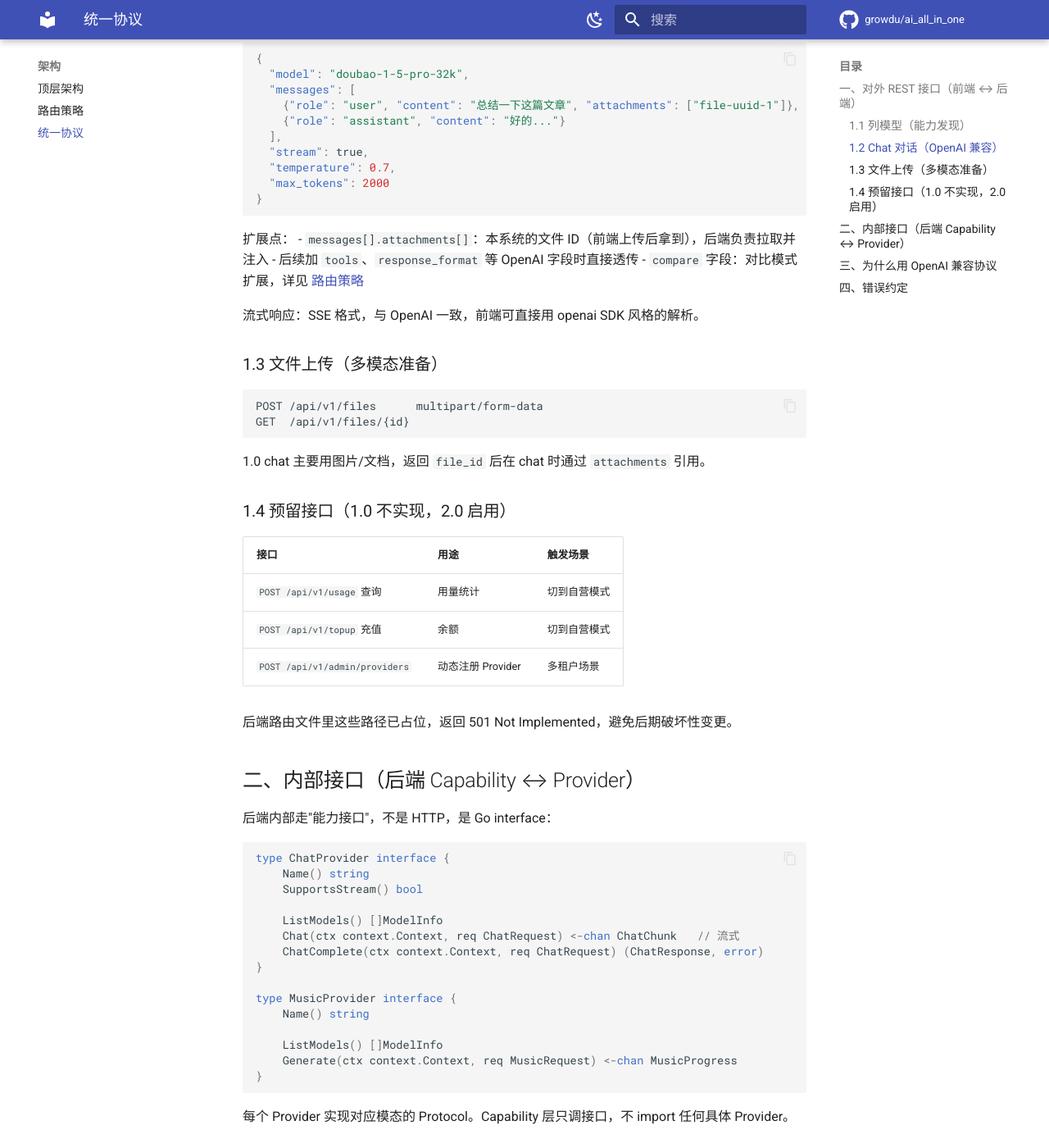
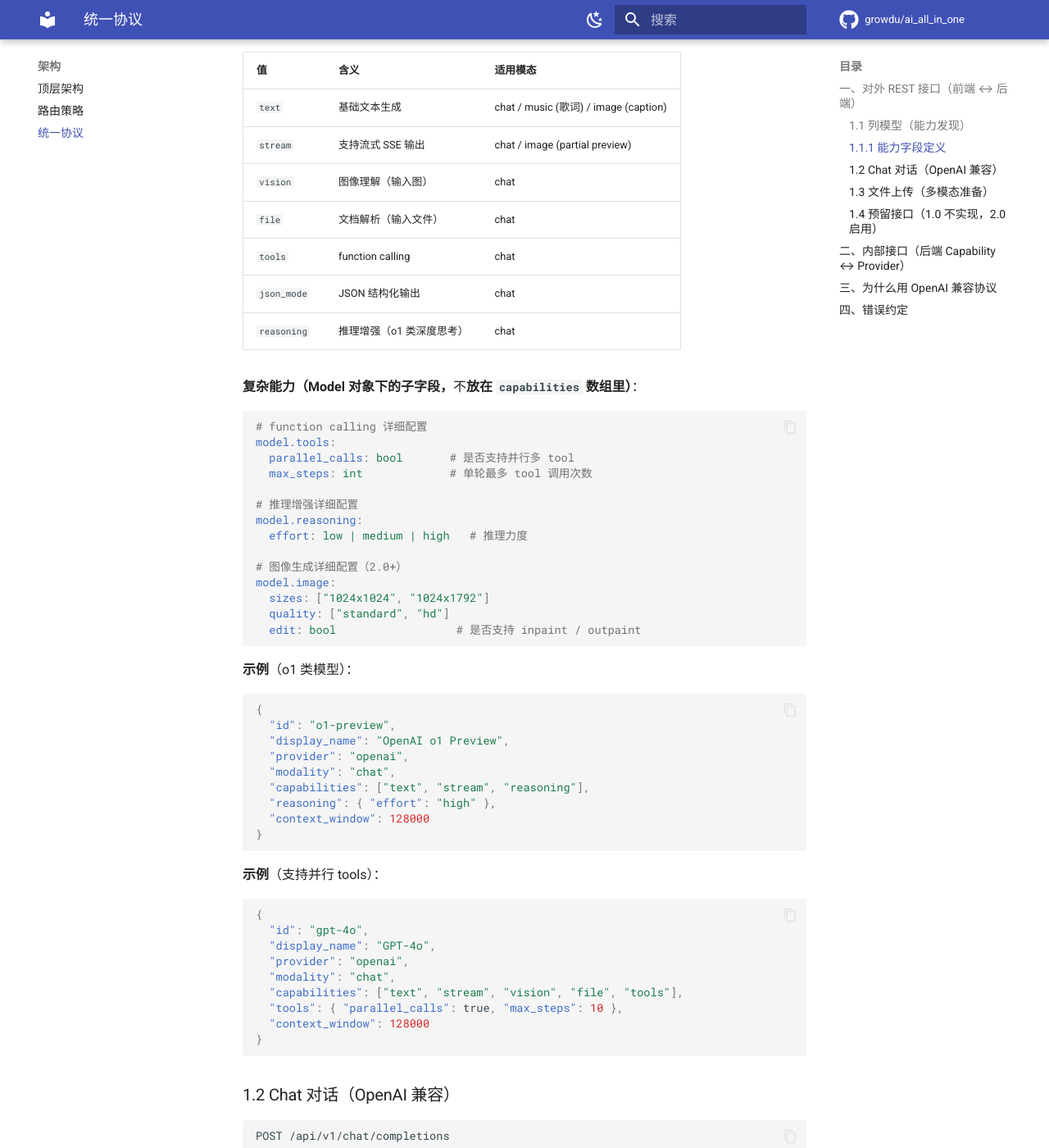
Before and after one commit to growdu/ai_all_in_one, an MkDocs documentation site: the page built from docs/api/01-protocol.md, in a window 1280 px wide and 1400 px high, scrolled down 1202 px. Shown: the whole window at 82% size. Built offline with MkDocs 1.6.1 and Material for MkDocs 9.7.7, drawn with Linux system fonts in a browser that asks for light colours; comment, search, counter and statistics services are not loaded; some of the changed text lies outside the part shown.

Commit message:
docs(protocol): 枚举化 Provider 能力（解决 review 1.3）
原 capabilities: ["text", "stream", ...] 是字符串数组：
- 扩展新能力需改 routing 多处
- 复杂能力（如 tools parallel_calls、reasoning effort）塞不进去

变更 docs/api/01-protocol.md 1.1.1 节：
- 基础能力枚举化（text/stream/vision/file/tools/json_mode/reasoning）
  每个值含义、适用模态在表里固定
- 复杂能力用 Model 子字段描述（tools.parallel_calls / reasoning.effort / image.*）
  不与基础能力混淆
- 给出 o1 类与并行 tools 两个示例

后端 routing 评分（capability_match）按枚举比对。
前端按枚举渲染 UI（高级参数面板、模型卡片选择器的基础）。

P0 计划见 .hermes/plans/2026-07-29_1630-design-review-p0.md。

````diff
--- a/docs/api/01-protocol.md
+++ b/docs/api/01-protocol.md
@@ -43,6 +43,69 @@ GET /api/v1/models
 - 前端不需要硬编码任何模型清单
 - 后端新增 Provider 后前端自动可见
 - 价格、上下文窗口等元数据从 Provider 配置读出，未来可改
+
+### 1.1.1 能力字段定义
+
+`capabilities` 是字符串数组，每个值取自下方枚举。后端在 `routing` 层做 `capability_match` 判分时按枚举比对，不接受未在枚举内的值。
+
+**基础能力（`capabilities[]` 元素）**：
+
+| 值 | 含义 | 适用模态 |
+|----|------|---------|
+| `text` | 基础文本生成 | chat / music (歌词) / image (caption) |
+| `stream` | 支持流式 SSE 输出 | chat / image (partial preview) |
+| `vision` | 图像理解（输入图） | chat |
+| `file` | 文档解析（输入文件） | chat |
+| `tools` | function calling | chat |
+| `json_mode` | JSON 结构化输出 | chat |
+| `reasoning` | 推理增强（o1 类深度思考） | chat |
+
+**复杂能力（Model 对象下的子字段，**不**放在 `capabilities` 数组里）**：
+
+```yaml
+# function calling 详细配置
+model.tools:
+  parallel_calls: bool       # 是否支持并行多 tool
+  max_steps: int             # 单轮最多 tool 调用次数
+
+# 推理增强详细配置
+model.reasoning:
+  effort: low | medium | high   # 推理力度
+
+# 图像生成详细配置（2.0+）
+model.image:
+  sizes: ["1024x1024", "1024x1792"]
+  quality: ["standard", "hd"]
+  edit: bool                  # 是否支持 inpaint / outpaint
+```
+
+**示例**（o1 类模型）：
+
+```json
+{
+  "id": "o1-preview",
+  "display_name": "OpenAI o1 Preview",
+  "provider": "openai",
+  "modality": "chat",
+  "capabilities": ["text", "stream", "reasoning"],
+  "reasoning": { "effort": "high" },
+  "context_window": 128000
+}
+```
+
+**示例**（支持并行 tools）：
+
+```json
+{
+  "id": "gpt-4o",
+  "display_name": "GPT-4o",
+  "provider": "openai",
+  "modality": "chat",
+  "capabilities": ["text", "stream", "vision", "file", "tools"],
+  "tools": { "parallel_calls": true, "max_steps": 10 },
+  "context_window": 128000
+}
+```
 
 ### 1.2 Chat 对话（OpenAI 兼容）
 
````
